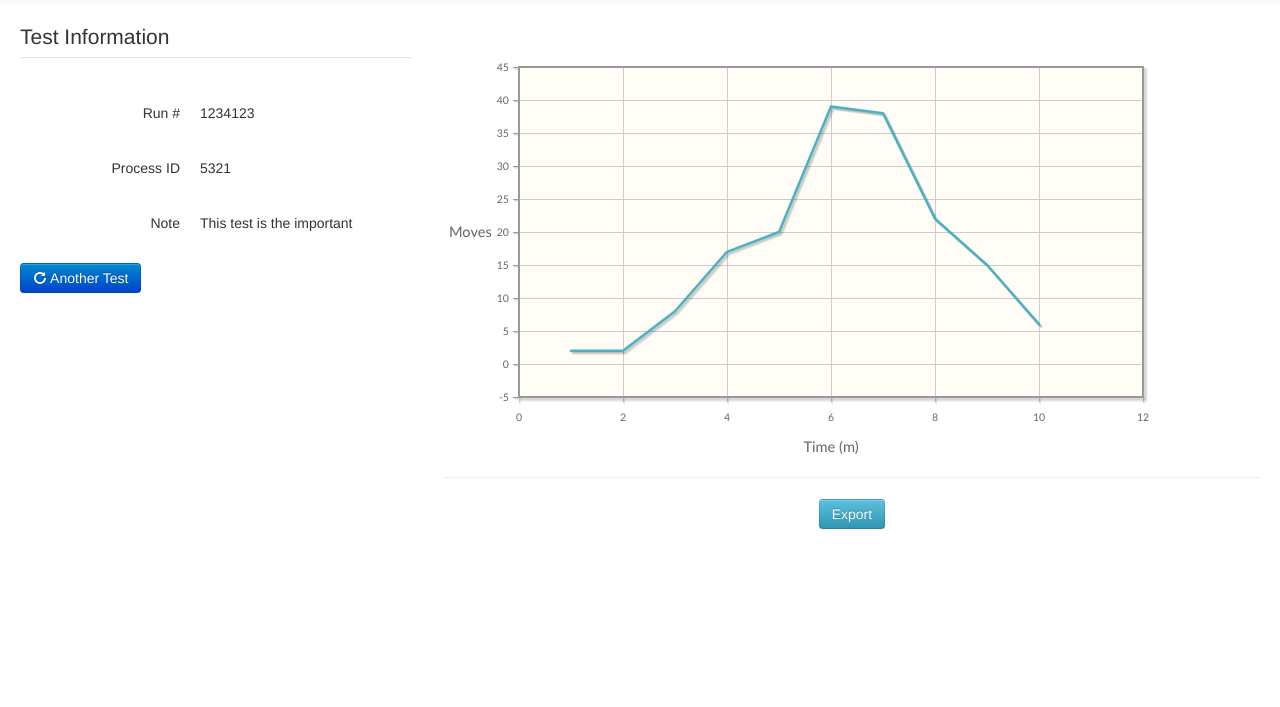
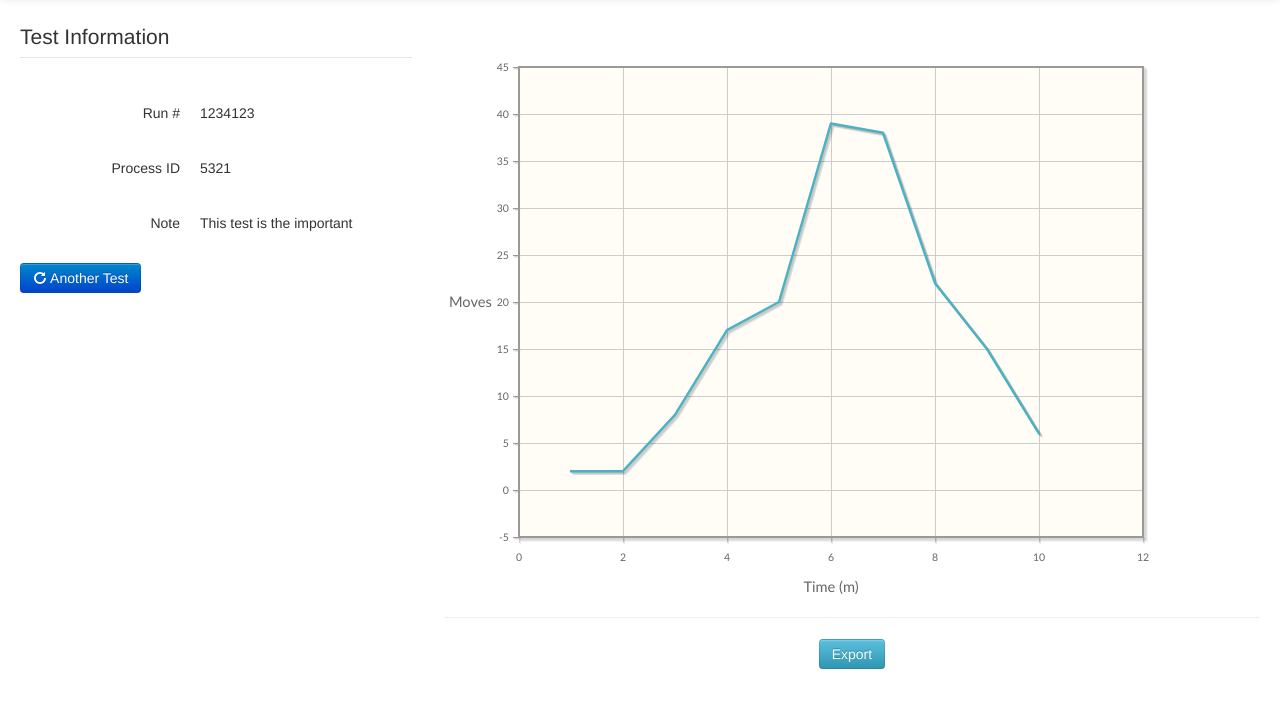
Before and after one commit to Shnoulle/advanced-webapp-demo, a plain HTML site: page test-results.html in a window 1280 px wide. Shown: the part 33-740 px from the top of the page. Drawn offline with Linux system fonts and the light colour scheme.

Commit message:
Fixed height of test results charts.

```diff
--- a/test-results.html
+++ b/test-results.html
@@ -149,6 +149,7 @@
             function resizeChart()
             {
                 $("#chart1").width($("#chart1").parent().width() - 10);
+                $("#chart1").height(($(window).height()*.8) - 100);chart1.replot();
                 if (chart1) {
                     chart1.replot();
                 }
```
Also changed, not shown: review-results.html (+1 -0 lines).
